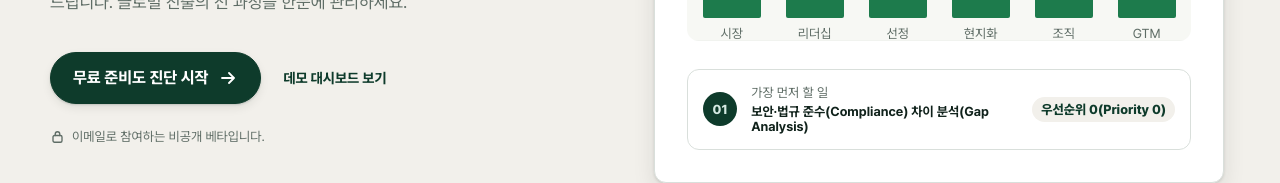
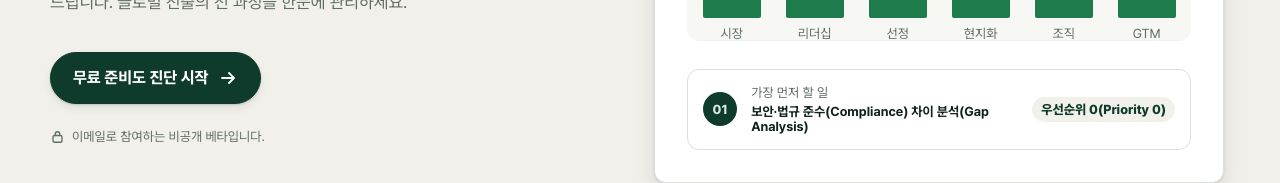
Before and after one commit to ky17824/ai-coding, a Next.js app: page / in a window 1280 px wide. Shown: the part 433-616 px from the top of the page. Built offline with nearby package versions, Linux system fonts and the light colour scheme; no server answers.

Commit message:
fix: remove landing demo link

```diff
--- a/components/landing.tsx
+++ b/components/landing.tsx
@@ -35,9 +35,6 @@ export function Landing({ locale }: { locale: Locale }) {
               <Link href={localizedPath("/assessment", locale)} className="button button--primary">
                 {m.hero.primaryCta}
                 <ArrowIcon />
-              </Link>
-              <Link href={localizedPath("/dashboard", locale)} className="text-link">
-                {m.hero.secondaryCta}
               </Link>
             </div>
             <p className="privacy-note">
--- a/lib/i18n.ts
+++ b/lib/i18n.ts
@@ -66,7 +66,6 @@ const ko = {
     body:
       "준비도를 객관적으로 진단해 드리고 지금 필요한 액션과 전문가를 연결해 드립니다. 글로벌 진출의 전 과정을 한눈에 관리하세요.",
     primaryCta: "무료 준비도 진단 시작",
-    secondaryCta: "데모 대시보드 보기",
     privacyNote: "이메일로 참여하는 비공개 베타입니다."
   },
   preview: {
@@ -156,7 +155,6 @@ const en: typeof ko = {
     body:
       "We assess your readiness using evidence and connect you with the right actions and experts at the right time. Manage your entire global expansion in one place.",
     primaryCta: "Start the Assessment",
-    secondaryCta: "See demo dashboard",
     privacyNote: "Beta version 0.1."
   },
   preview: {
```
Also changed, not shown: 1 other file (tests, documents, lock files or other folders).
